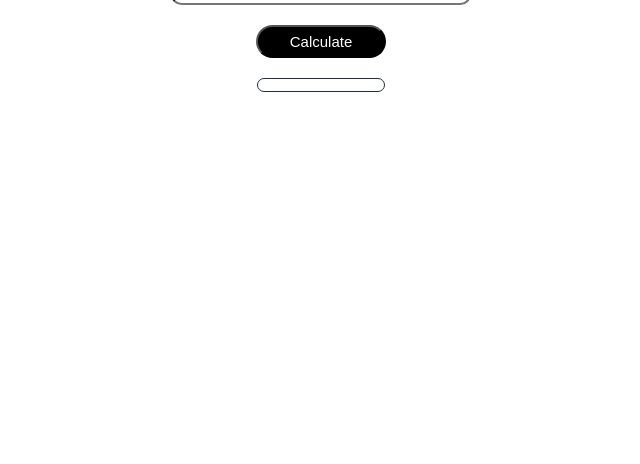
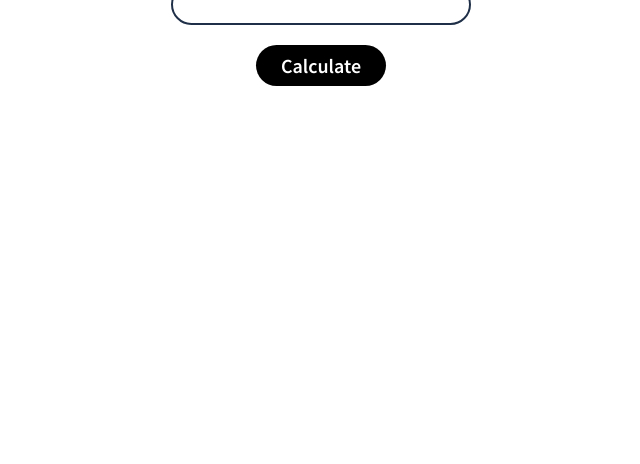
Before and after one commit to bleakchandler/JavaScriptCalculator, a plain HTML site: page calculator.html in a window 1280 px wide. Shown: the part 336-800 px from the top of the page, without its empty margins (319-959 px from the left). Drawn offline with Linux system fonts and the light colour scheme.

Commit message:
added some styling

```diff
--- a/calculator.css
+++ b/calculator.css
@@ -1,10 +1,18 @@
+@import url("https://fonts.googleapis.com/css2?family=Source+Sans+Pro:wght@600&display=swap");
 
 .textBox {
+    padding:6px 13px;
+    font-size:20px;
+    font-family: "Source Sans Pro";
     width:300px;
+    border:2px solid #1f2f47;
     display:block;
+    background-color:#ffffff;
+    resize: none;
+    outline: none;
     margin-left: auto;
     margin-right: auto;
-    border-radius:17px;
+    border-radius:50px;
 }
 
 .logo {
@@ -17,16 +25,15 @@
 
 .result {
     text-align: center;
-	border-radius:17px;
-	border:1px solid #1f2f47;
+	border-radius:50px;
 	display:inline-block;
 	cursor:pointer;
 	color:#0e0e0e;
-	font-family:Arial;
-	font-size:15px;
-	padding:6px 13px;
+    font-family: "Source Sans Pro";
+	font-size:20px;
+	padding:8px 12px;
 	text-decoration:none;
-    width:100px;
+    width:140px;
     margin-left: auto;
     margin-right: auto;
     display:block;
@@ -34,14 +41,15 @@
 }
 
 .button {
-	background-color:#000000;
-	border-radius:17px;
+    background-color:#000000;
+    border: 0;
+	border-radius:50px;
 	display:inline-block;
 	cursor:pointer;
 	color:#ffffff;
-	font-family:Arial;
-	font-size:15px;
-	padding:6px 13px;
+    font-family: "Source Sans Pro";
+	font-size:20px;
+	padding:8px 12px;
 	text-decoration:none;
     width:130px;
     margin-left: auto;
```
